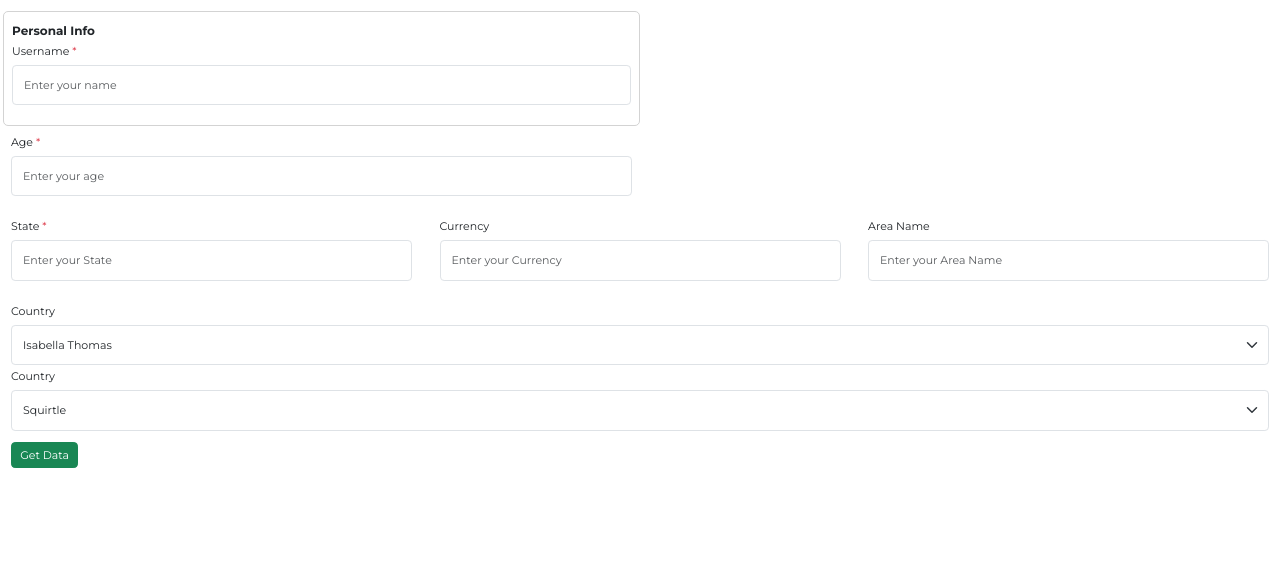
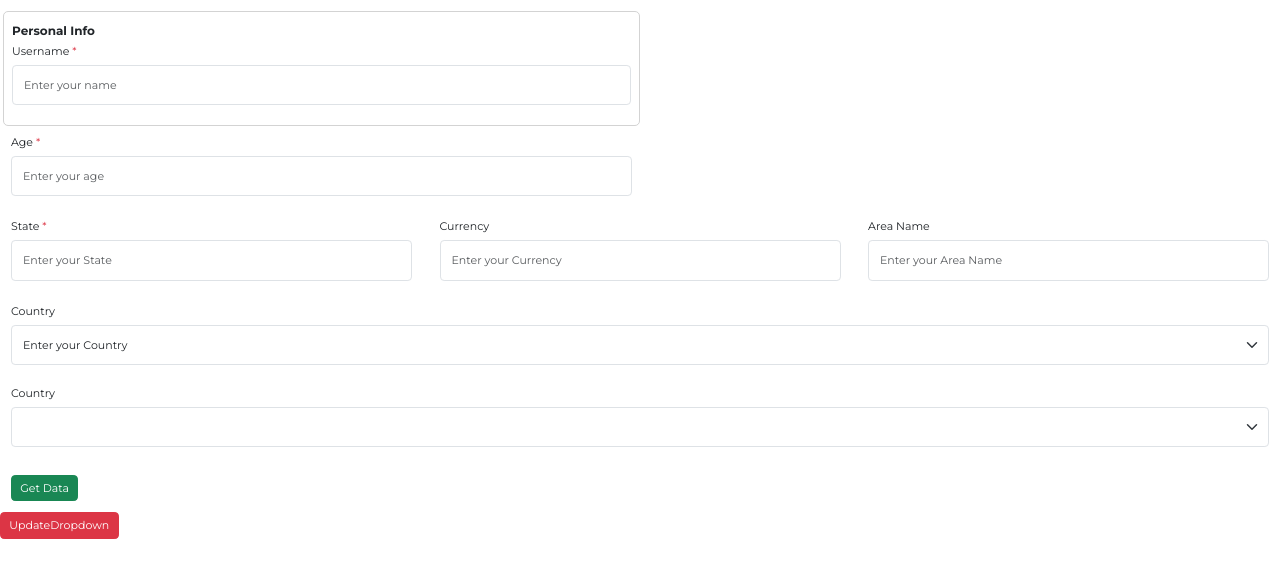
Before and after one commit to Denil-Doss-ZS0463/Angular_v17, an Angular app in the folder Angular17_DemoProject/: page / in a window 1280 px wide. Shown: the top 578 px of the page. Built offline with nearby package versions, Linux system fonts and the light colour scheme.

Commit message:
Dropdown Changes in common dropdown component
Dropdown Changes in common dropdown component

```diff
--- a/Angular17_DemoProject/src/app/common-libraies/common-dropdown/common-dropdown.component.html
+++ b/Angular17_DemoProject/src/app/common-libraies/common-dropdown/common-dropdown.component.html
@@ -2,26 +2,23 @@
     <div class="form-group mt-1">
         <label [for]="idSelector" class="form-label ps-0">{{ label }}</label>
         <div class="d- align-items-center">
-            <select
-                    class="form-select p-3 dropdownValue"
-                    [formControlName]="controlName"
-                    [id]="idSelector"
-                    autocomplete="off"
-                    [ngClass]="{' border border-danger':showErrors() && parentForm.get(controlName)?.hasError('required')}">
-                        @for(item of dropDownValue; track $index)
-                        {
-                            <option class="" [value]="item.id" [selected]="item[objectKeyToShow]">{{item[objectKeyToShow]}}</option>
-                        }
+            <select class="form-select p-3 dropdownValue" [formControlName]="controlName" [id]="idSelector"
+                autocomplete="off"
+                [ngClass]="{' border border-danger':(showErrors() || parentForm.get(controlName)?.hasError('required')) && invalidForm}">
+                <option value="" selected disabled>{{placeholderText}}</option>
+                @for(item of dropDownValue; track $index)
+                {
+                <option class="" [value]="item.id">{{item[objectKeyToShow]}}</option>
+                }
             </select>
+
         </div>
         <p class="text-danger errorMessage hidden m-0 pb-0">
-            <!-- &nbsp; -->
-            @if(showErrors())
+            @if((showErrors() || parentForm.get(controlName)?.hasError('required')) && invalidForm)
             {
-                @if(parentForm.get(controlName)?.hasError('required'))
-                {
-                    {{errorMessage}}
-                }
+            {{errorMessage}}
+            }@else {
+            &nbsp;
             }
         </p>
     </div>
--- a/Angular17_DemoProject/src/app/common-libraies/common-dropdown/common-dropdown.component.ts
+++ b/Angular17_DemoProject/src/app/common-libraies/common-dropdown/common-dropdown.component.ts
@@ -1,11 +1,11 @@
-import { NgClass } from '@angular/common';
+import { NgClass, NgFor } from '@angular/common';
 import { Component, Input } from '@angular/core';
 import { ReactiveFormsModule, FormGroup, FormsModule } from '@angular/forms';
 
 @Component({
   selector: 'app-common-dropdown',
   standalone: true,
-  imports: [FormsModule, ReactiveFormsModule, NgClass],
+  imports: [FormsModule, ReactiveFormsModule, NgClass, NgFor],
   templateUrl: './common-dropdown.component.html',
   styleUrl: './common-dropdown.component.css'
 })
@@ -19,18 +19,11 @@ export class CommonDropdownComponent {
   @Input() invalidForm!: boolean | null;
   @Input() dropDownValue:any[] = [];
   @Input() objectKeyToShow:string = "";
-  @Input() selected:any = "";
+  @Input() selectedValue:string = "";
 
-  constructor() {
-    console.log(this.dropDownValue);
-
-    this.addPlaceholderLabel();
-
+  ngOnInit() {
   }
 
-  addPlaceholderLabel() {
-    return this.dropDownValue.unshift({ id: 0, [this.objectKeyToShow]: this.placeholderText });
-  }
   showErrors(): boolean | null {
     const control = this.parentForm.get(this.controlName);
     return control && control.invalid && control.touched;
--- a/Angular17_DemoProject/src/app/common-libraies/common-input-box/common-input-box.component.html
+++ b/Angular17_DemoProject/src/app/common-libraies/common-input-box/common-input-box.component.html
@@ -15,19 +15,17 @@
                 [id]="idSelector"
                 [placeholder]="placeholderText"
                 autocomplete="off"
-                [ngClass]="{' border border-danger':showErrors() && parentForm.get(controlName)?.hasError('required') && required}">
+                [ngClass]="{' border border-danger':((showErrors() || parentForm.get(controlName)?.hasError('required') && required) && invalidForm) }">
         </div>
 
         <p class="text-danger errorMessage hidden m-0 mb-1">
-            @if(showErrors() && required)
+            @if((showErrors() || parentForm.get(controlName)?.hasError('required') && required) && invalidForm)
             {
                 @if(parentForm.get(controlName)?.hasError('required'))
                 {
                     {{errorMessage}}
                 }
-            }
-            @else
-            {
+            } @else {
                 &nbsp;
             }
         </p>
--- a/Angular17_DemoProject/src/app/core-components/sample-rendering-page/sample-rendering-page.component.html
+++ b/Angular17_DemoProject/src/app/core-components/sample-rendering-page/sample-rendering-page.component.html
@@ -35,24 +35,19 @@
     <div>
         <app-common-dropdown [label]="'Country'" [controlName]="'country'" [parentForm]="myForm"
             [idSelector]="'country'" [placeholderText]="'Enter your Country'" [errorMessage]="'Country is required'"
-            [objectKeyToShow]="'name'"  [selected]="'John Doe'"
+            [objectKeyToShow]="'name'"  [selectedValue]="'John Doe'"
             [invalidForm]="invalidForm" [dropDownValue]="users"></app-common-dropdown>
 
-            <app-common-dropdown [label]="'Country'" [controlName]="'country'" [parentForm]="myForm"
-            [idSelector]="'country'" [placeholderText]="'Enter your Country'" [errorMessage]="'Country is required'"
-            [objectKeyToShow]="'name'" [selected]="'Bulbasaur'"
+            <app-common-dropdown [label]="'Country'" [controlName]="'pokemonData'" [parentForm]="myForm"
+            [idSelector]="'country'" [placeholderText]="'Enter your Pokemon'" [errorMessage]="'Starter Pokemon is required'"
+            [objectKeyToShow]="'name'" [selectedValue]="'Bulbasaur'"
             [invalidForm]="invalidForm" [dropDownValue]="pokeDetails"></app-common-dropdown>
     </div>
 
     <button type="submit" class="btn btn-success mt-3" (click)="getData()">Get Data</button>
 </form>
 
-<!--
-<h2 class="mt-3">This is User Details</h2>
-<app-common-table [headers]="['Name', 'Age', 'Email']" [data]="users"></app-common-table>
-
-<h2 class="mt-3">This is employee Details</h2>
-<app-common-table [headers]="employeeHeader" [data]="employeeDetails"></app-common-table> -->
+<button (click)="updateSelectedValue('Charmander')" class="btn btn-danger">UpdateDropdown</button>
 
 <!-- <h2 class="mt-3">This is Pokemon Details</h2>
 <app-common-table [headers]="pokeHeaders" [data]="pokeDetails"></app-common-table> -->
--- a/Angular17_DemoProject/src/app/core-components/sample-rendering-page/sample-rendering-page.component.ts
+++ b/Angular17_DemoProject/src/app/core-components/sample-rendering-page/sample-rendering-page.component.ts
@@ -6,7 +6,7 @@ import { CommonDropdownComponent } from '../../common-libraies/common-dropdown/c
 @Component({
   selector: 'app-sample-rendering-page',
   standalone: true,
-  imports: [FormsModule, ReactiveFormsModule, CommonInputBoxComponent, CommonDropdownComponent],
+  imports: [FormsModule, ReactiveFormsModule, CommonInputBoxComponent, CommonDropdownComponent,],
   templateUrl: './sample-rendering-page.component.html',
   styleUrl: './sample-rendering-page.component.css'
 })
@@ -17,18 +17,25 @@ export class SampleRenderingPageComponent {
 
   userName: string = "";
   age: number = 0;
-
+  initialValue = "Choose Something!"
   constructor(private formBuilder: FormBuilder) { }
 
   ngOnInit(): void {
+    this.initialValue = 'Bulbasaur';
     this.myForm = this.formBuilder.group({
       username: ['', Validators.required],
       age: ['', Validators.required],
-      country: ['', Validators.required],
+      country: ['',],
       state: ['', Validators.required],
-      currency: [''],
-      areaName: ['']
+      currency: ['',Validators.required],
+      areaName: [''],
+      pokemonData: [this.initialValue,],
+
     });
+
+
+    this.updateSelectedValue('Bulbasaur');
+
   }
 
   invalidForm!: boolean | null;
@@ -37,17 +44,18 @@ export class SampleRenderingPageComponent {
     this.age = this.myForm.get('age')?.value;
 
     if (this.myForm.valid) {
-      // console.log(this.myForm.value);
       this.invalidForm = false;
-
-      console.log(this.userName, this.age);
-
+      console.log(this.myForm.value);
     }
     else {
       alert("Invalid Form");
       this.invalidForm = true;
     }
+  }
 
+
+  updateSelectedValue(newValue: string) {
+    this.myForm.get('pokemonData')?.setValue(newValue);
   }
 
   users: any[] = [
```
Also changed, not shown: Angular17_DemoProject/src/app/common-libraies/common-table/common-table.component.html (+0 -7 lines).
